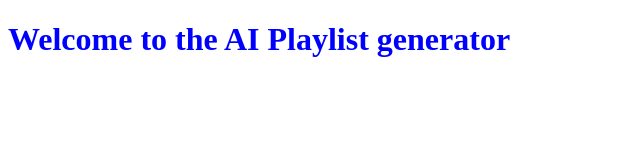
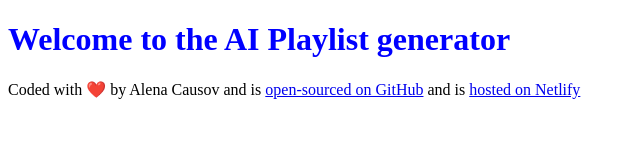
Before and after one commit to alenac27/ai-playlist-generator, a plain HTML site: page index.html in a window 1280 px wide. Shown: the whole page, without its empty margins (0-640 px from the left). Drawn offline with Linux system fonts and the light colour scheme.

Commit message:
added footer

```diff
--- a/index.html
+++ b/index.html
@@ -9,5 +9,18 @@
   <body>
     <h1>Welcome to the AI Playlist generator</h1>
     <script src="src/index.js"></script>
+    <footer>
+      Coded with ❤️ by Alena Causov and is
+      <a
+        href="https://github.com/alenac27/ai-playlist-generator"
+        target="_blank"
+      >
+        open-sourced on GitHub</a
+      >
+      and is
+      <a href="https://ai-playlist-generator.netlify.app/" target="_blank"
+        >hosted on Netlify</a
+      >
+    </footer>
   </body>
 </html>
```
